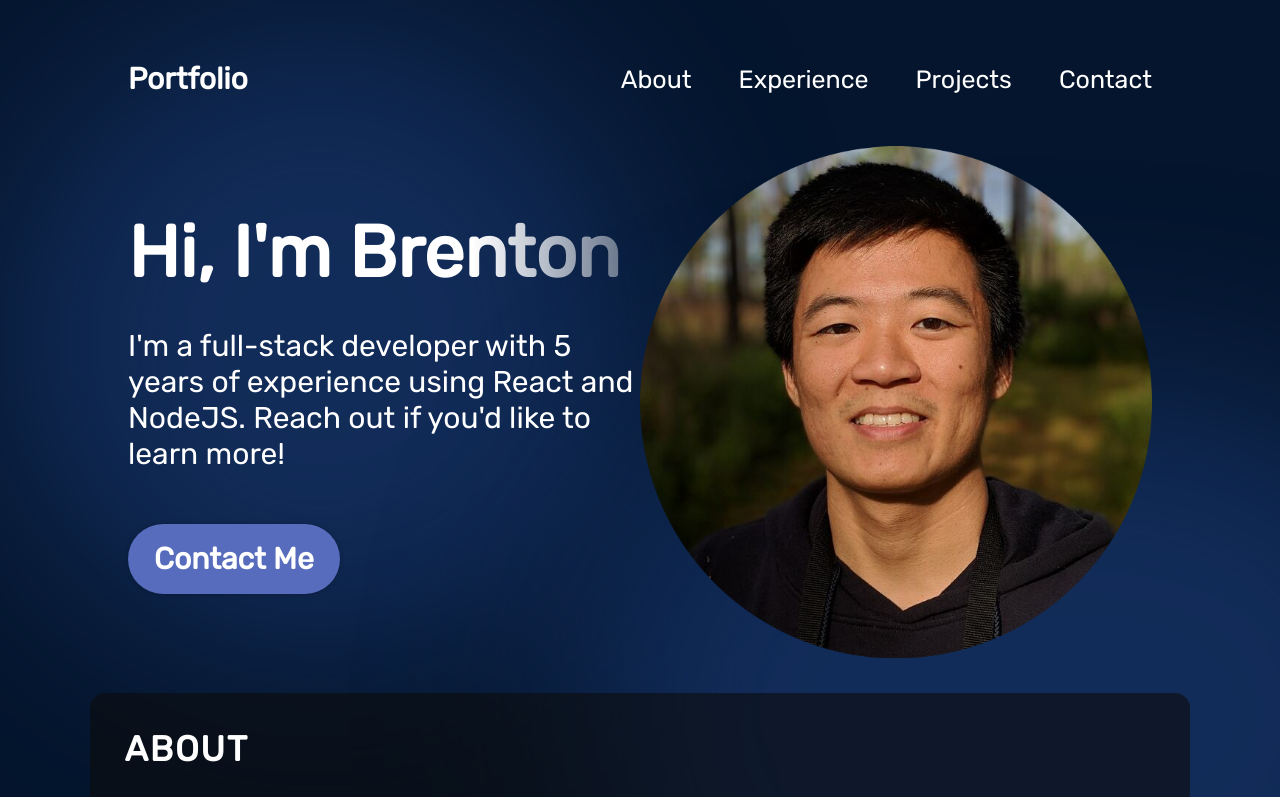
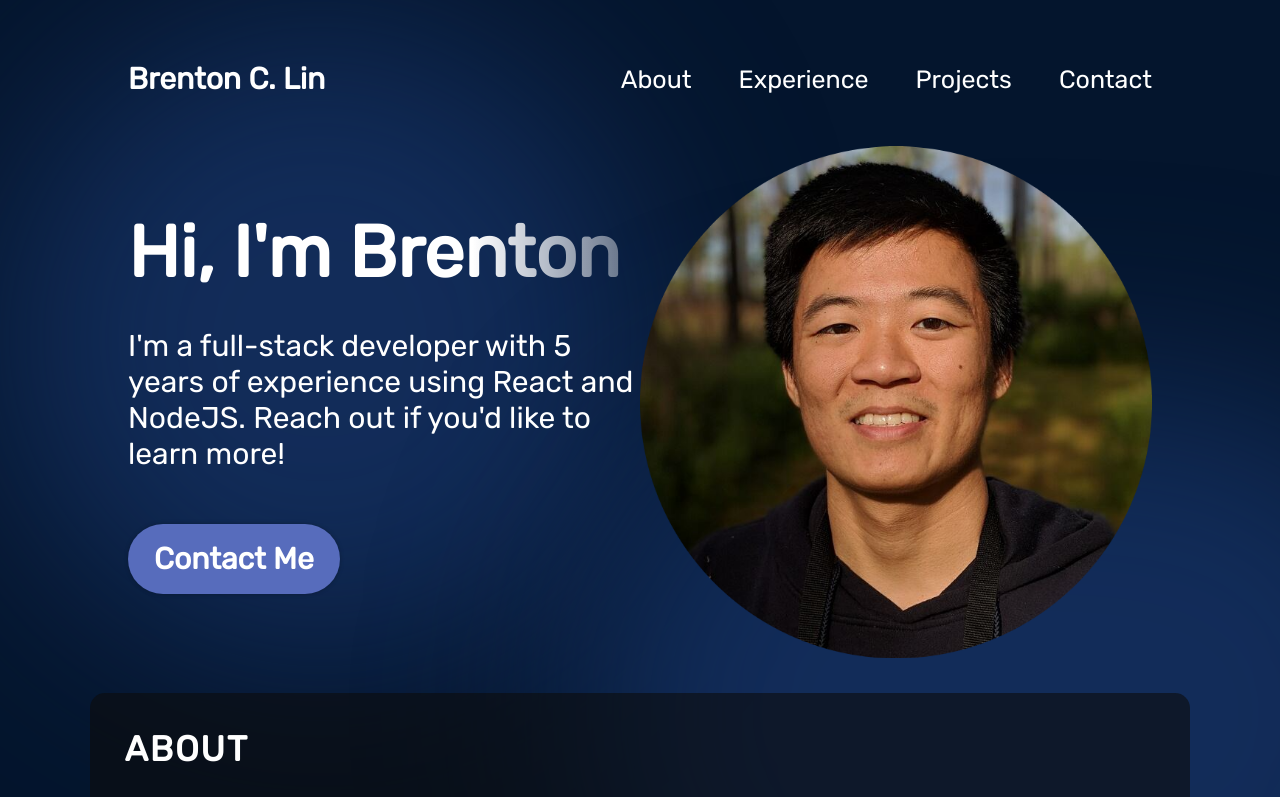
Before and after one commit to Brenton-Lin/PortfolioSite, a React (Vite) app in the folder Portfolio Site/: page / in a window 1280 px wide. Shown: the top 797 px of the page. Built offline with nearby package versions, Linux system fonts and the light colour scheme.

Commit message:
Contact info updated

```diff
--- a/Portfolio Site/src/components/Contact/Contact.jsx
+++ b/Portfolio Site/src/components/Contact/Contact.jsx
@@ -13,18 +13,18 @@ export const Contact = () => {
       <ul className={styles.links}>
         <li className={styles.link}>
           <img src={getImageUrl("contact/emailIcon.png")} alt="Email icon" />
-          <a href="mailto:myemail@email.com">myemail@email.com</a>
+          <a href="mailto:brenton.c.lin@gmail.com">brenton.c.lin@gmail.com</a>
         </li>
         <li className={styles.link}>
           <img
             src={getImageUrl("contact/linkedinIcon.png")}
             alt="LinkedIn icon"
           />
-          <a href="https://www.linkedin.com/myname">linkedin.com/myname</a>
+          <a href="https://www.linkedin.com/in/brenton-lin-61570b11a/">LinkedIn</a>
         </li>
         <li className={styles.link}>
           <img src={getImageUrl("contact/githubIcon.png")} alt="Github icon" />
-          <a href="https://www.github.com/myname">github.com/myname</a>
+          <a href="https://github.com/Brenton-Lin">GitHub</a>
         </li>
       </ul>
     </footer>
--- a/Portfolio Site/src/components/Navbar/Navbar.jsx
+++ b/Portfolio Site/src/components/Navbar/Navbar.jsx
@@ -9,7 +9,7 @@ export const Navbar = () => {
   return (
     <nav className={styles.navbar}>
       <a className={styles.title} href="/">
-        Portfolio
+        Brenton C. Lin
       </a>
       <div className={styles.menu}>
         <img
```
